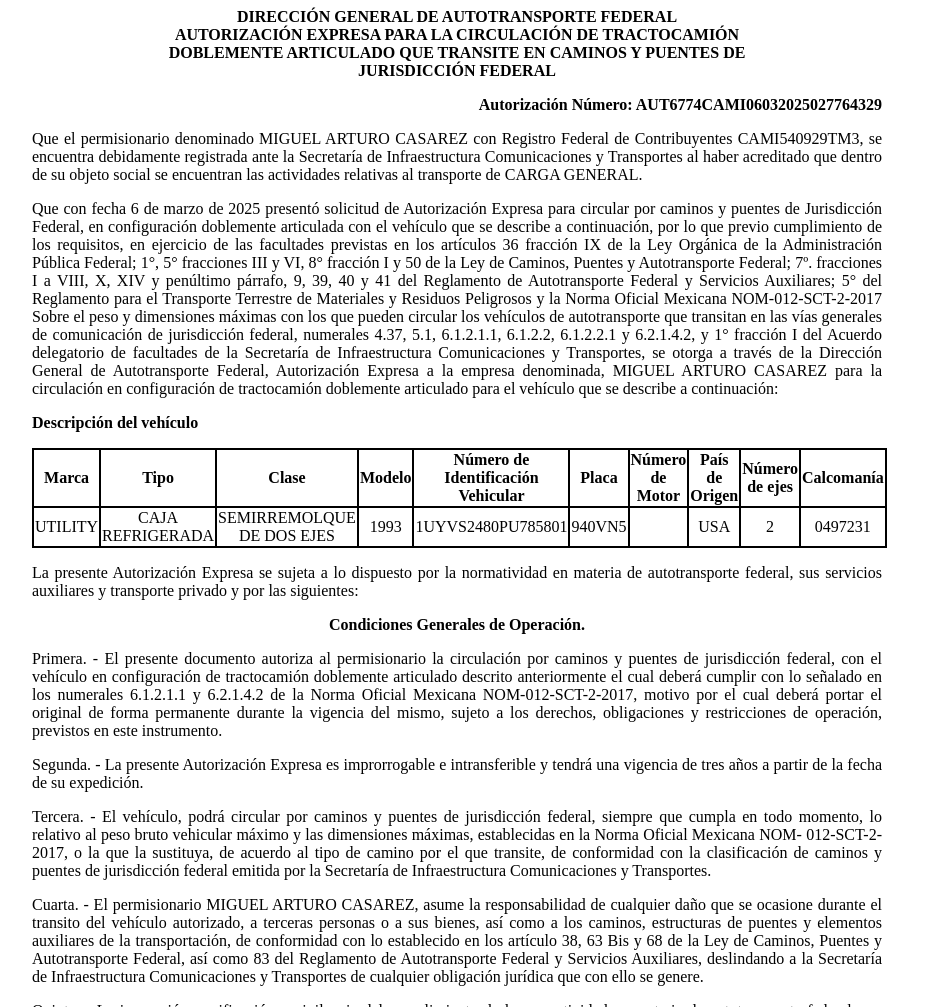
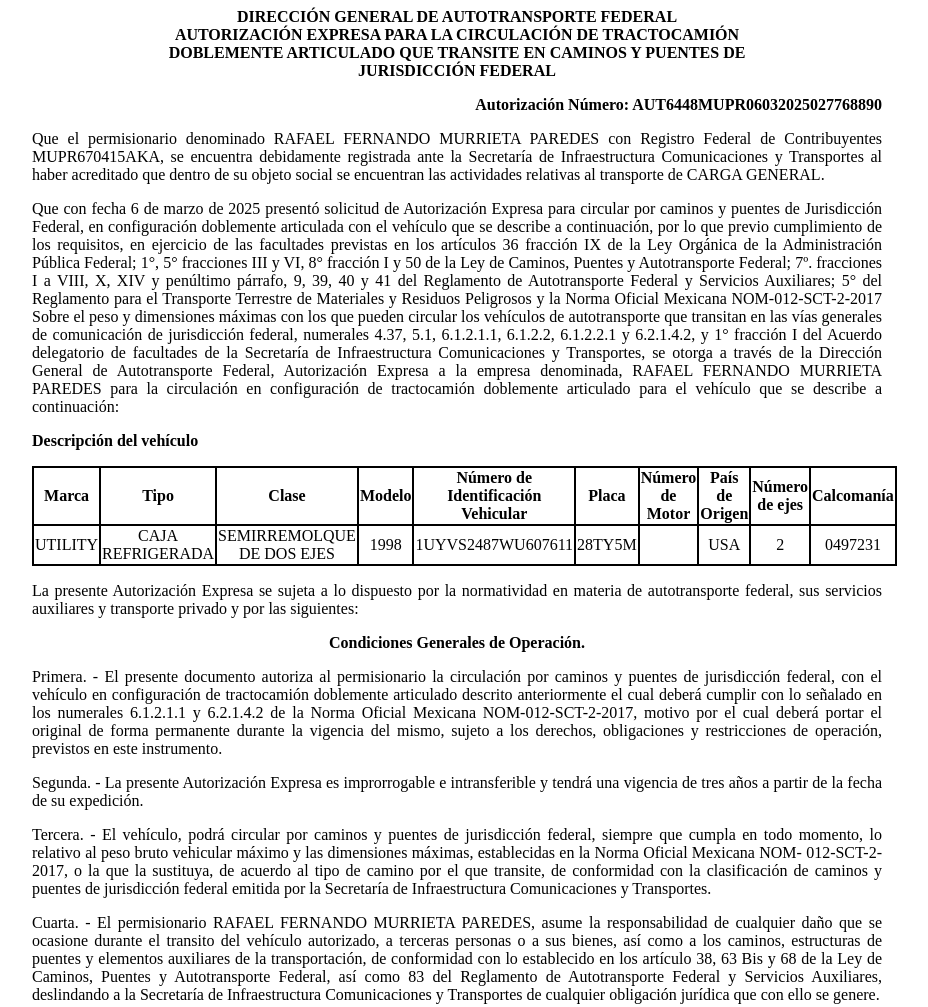
Before and after one commit to app-sct1/ConsultaAutDobleRemolque-folio-0253425, a plain HTML site: page index.html in a window 1280 px wide. Shown: the top 1007 px of the page, without its empty margins (183-1111 px from the left). Drawn offline with Linux system fonts and the light colour scheme.

Commit message:
Update index.html

```diff
--- a/index.html
+++ b/index.html
@@ -75,11 +75,11 @@
 						<p class="sinMargen">DOBLEMENTE ARTICULADO QUE TRANSITE EN CAMINOS Y PUENTES DE</p>
 						<p class="sinMargen">JURISDICCIÓN FEDERAL</p>
 					</div>
-<p class="derechaNegro">Autorización Número: AUT6774CAMI06032025027764329</p>
+<p class="derechaNegro">Autorización Número: AUT6448MUPR06032025027768890</p>
 
 					<p class="justificado">Que el permisionario denominado
-						MIGUEL ARTURO CASAREZ con Registro Federal de
-						Contribuyentes CAMI540929TM3, se encuentra
+						RAFAEL FERNANDO MURRIETA PAREDES con Registro Federal de
+						Contribuyentes MUPR670415AKA, se encuentra
 						debidamente registrada ante la Secretaría de Infraestructura
 						Comunicaciones y Transportes al haber acreditado que dentro de su
 						objeto social se encuentran las actividades relativas al
@@ -106,7 +106,7 @@
 						facultades de la Secretaría de Infraestructura Comunicaciones y
 						Transportes, se otorga a través de la
 						Dirección General de Autotransporte Federal, Autorización Expresa a la
-						empresa denominada, MIGUEL ARTURO CASAREZ para la
+						empresa denominada, RAFAEL FERNANDO MURRIETA PAREDES para la
 						circulación en configuración de tractocamión doblemente articulado
 						para el vehículo que se describe a continuación:</p>
 
@@ -130,9 +130,9 @@
 							<td class="borde">UTILITY</td>
 							<td class="borde">CAJA REFRIGERADA</td>
 							<td class="borde">SEMIRREMOLQUE DE DOS EJES</td>
-							<td class="borde">1993</td>
-							<td class="borde">1UYVS2480PU785801</td>
-							<td class="borde">940VN5</td>
+							<td class="borde">1998</td>
+							<td class="borde">1UYVS2487WU607611</td>
+							<td class="borde">28TY5M</td>
 							<td class="borde"></td>
 							<td class="borde">USA</td>
 							<td class="borde">2</td>
@@ -174,7 +174,7 @@
 						Secretaría de Infraestructura Comunicaciones y Transportes.</p>
 
 					<p class="justificado">Cuarta. - El permisionario
-						MIGUEL ARTURO CASAREZ, asume la responsabilidad de
+						RAFAEL FERNANDO MURRIETA PAREDES, asume la responsabilidad de
 						cualquier daño que se ocasione durante el transito del vehículo
 						autorizado, a terceras personas o a sus bienes, así como a los
 						caminos, estructuras de puentes y elementos auxiliares de la
```
